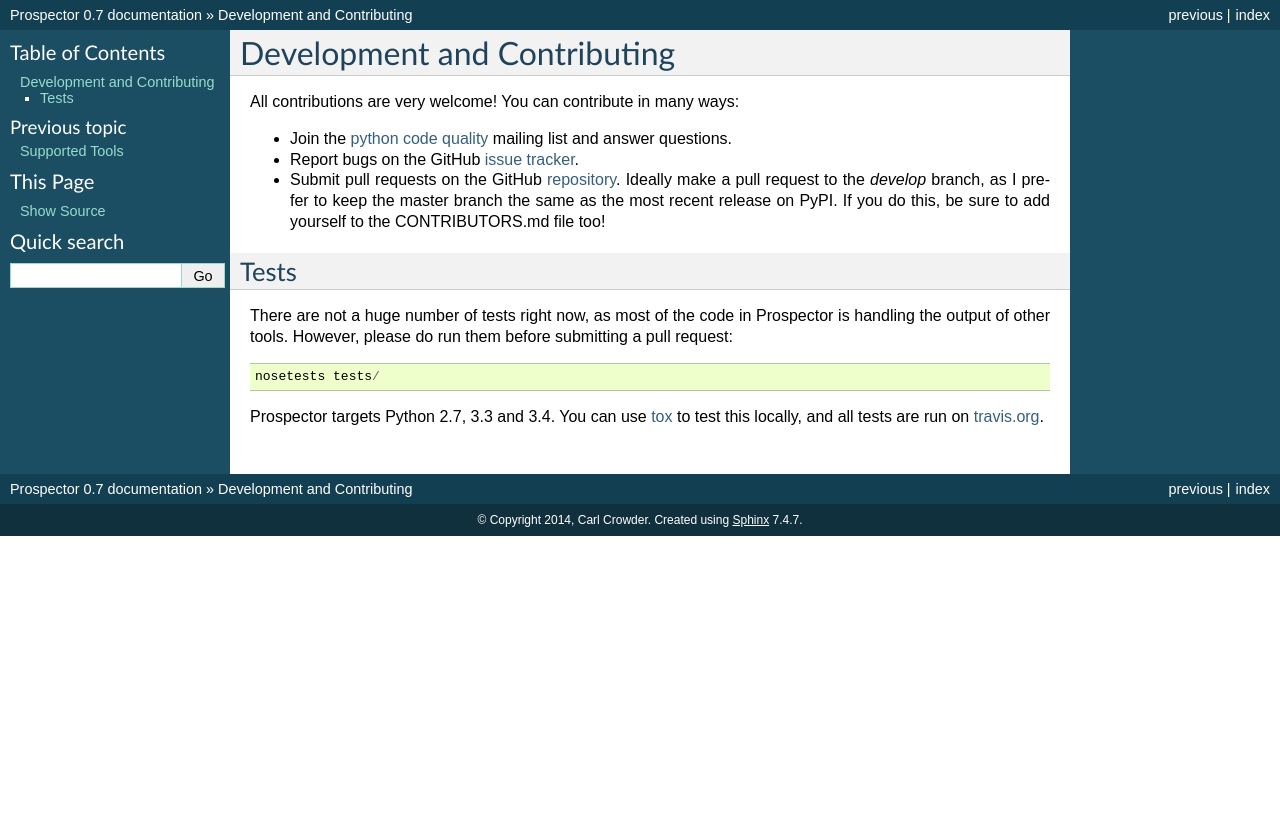
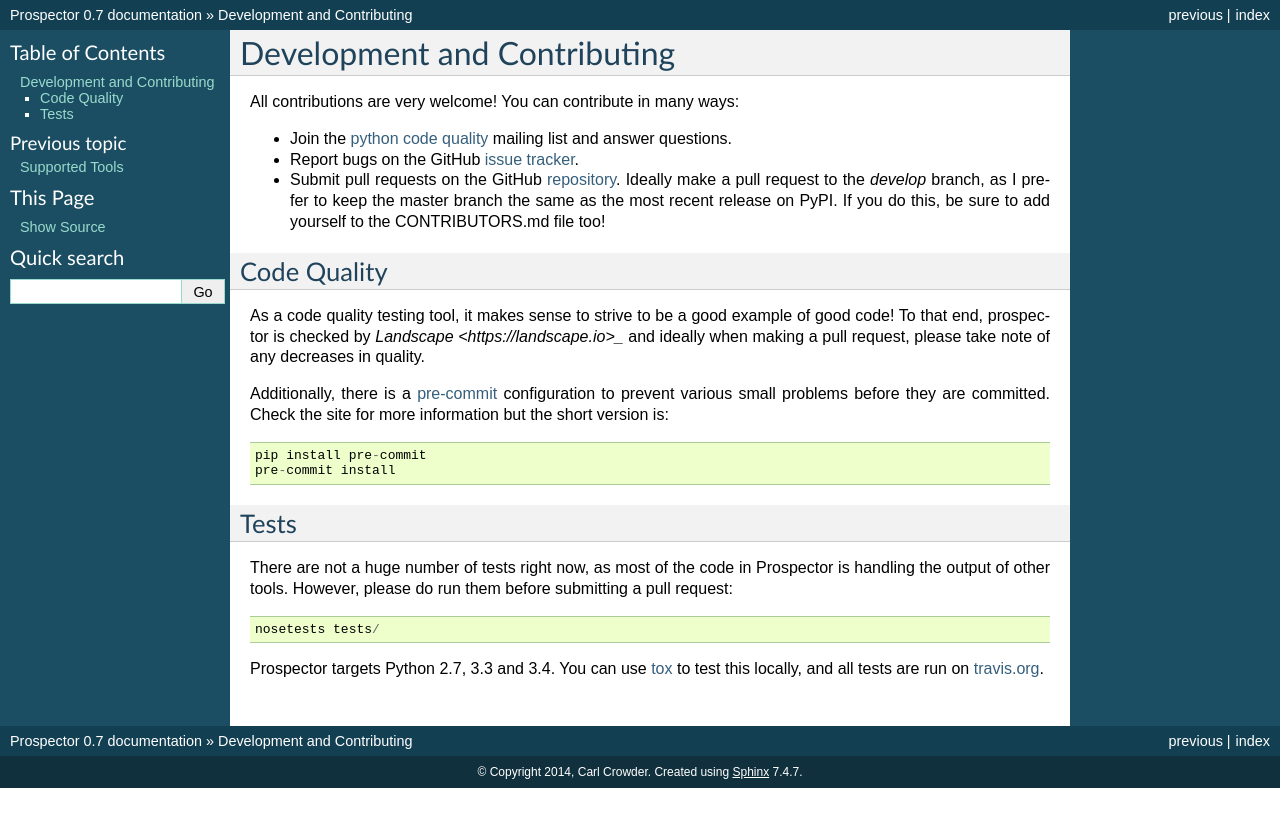
Before and after one commit to prospector-dev/prospector, a Sphinx documentation site: the page built from docs/contrib.rst, in a window 1280 px wide. Shown: the top 827 px of the page. Built offline with Sphinx 7.4.7, drawn with Linux system fonts in a browser that asks for light colours.

Commit message:
Adding docs about pre-commit and code quality in general

```diff
--- a/docs/contrib.rst
+++ b/docs/contrib.rst
@@ -14,6 +14,21 @@
 .. _repository: https://github.com/landscapeio/prospector
 
 
+Code Quality
+------------
+
+As a code quality testing tool, it makes sense to strive to be a good example of good code!
+To that end, prospector is checked by `Landscape <https://landscape.io>_` and ideally when
+making a pull request, please take note of any decreases in quality.
+
+Additionally, there is a `pre-commit <http://pre-commit.com/>`_ configuration to prevent
+various small problems before they are committed. Check the site for more information but
+the short version is::
+
+    pip install pre-commit
+    pre-commit install
+
+
 Tests
 -----
 
```
